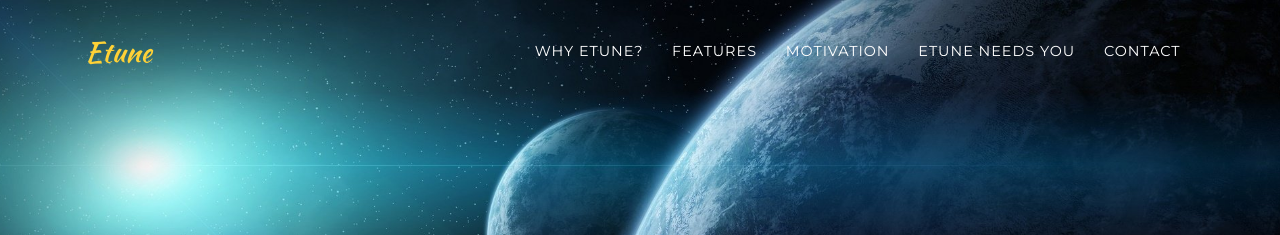
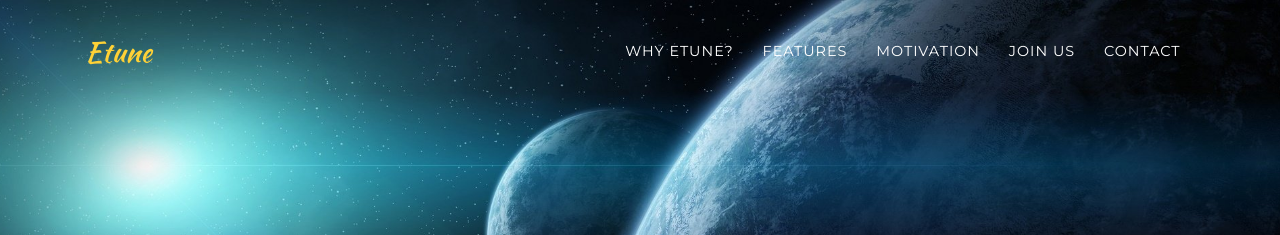
Before and after one commit to EtuneDnD/EtuneDnD.github.io, a Jekyll site: the page built from index.md, in a window 1280 px wide. Shown: the top 235 px of the page. Built offline with Jekyll 4.4.1, drawn with Linux system fonts in a browser that asks for light colours; nearby versions of some CDN libraries; some web fonts are replaced; library files that are not in the unit come from our copies; a script that is not in the unit is left out.

```diff
--- a/_data/navigation.yml
+++ b/_data/navigation.yml
@@ -19,7 +19,7 @@ en: &DEFAULT_EN
       section: about
     #- title: "Roadmap"
     #  section: timeline
-    - title: "Etune Needs You"
+    - title: "Join Us"
       section: team
     - title: "Contact"
       section: contact
```
